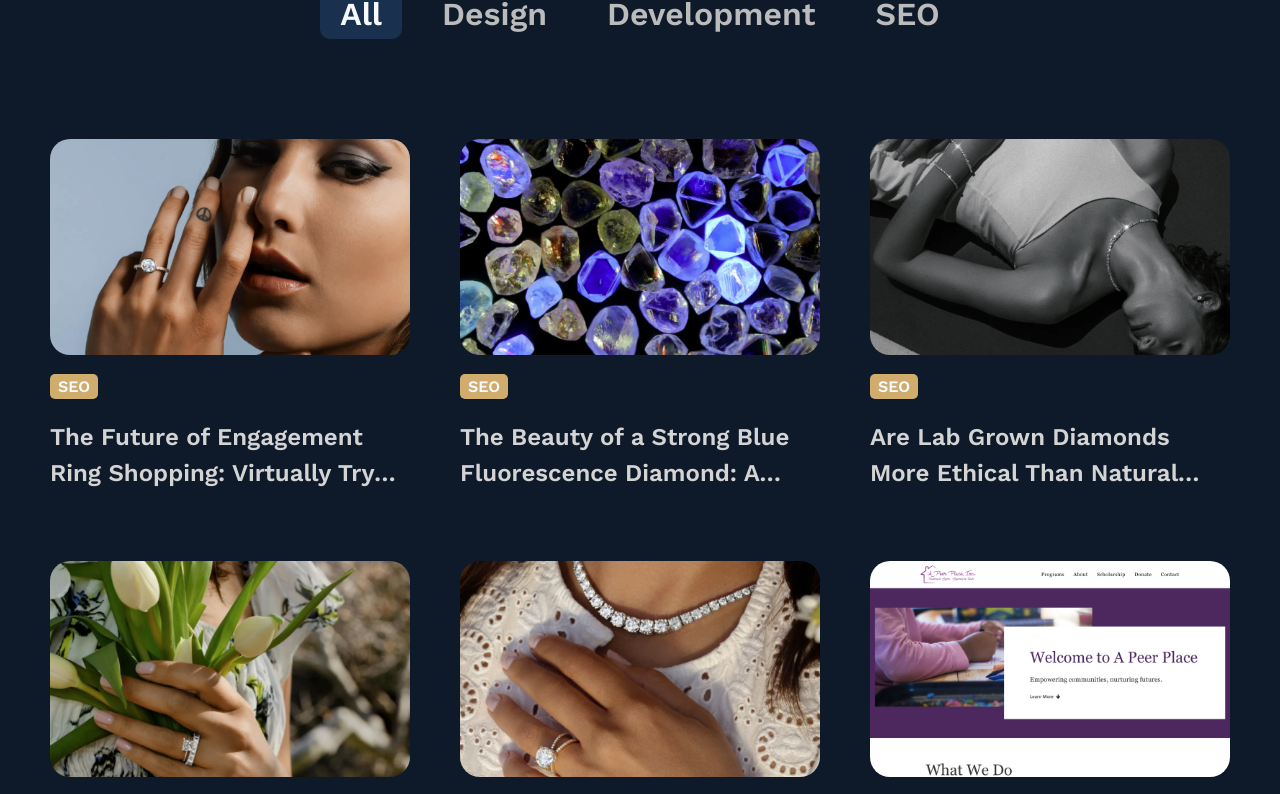
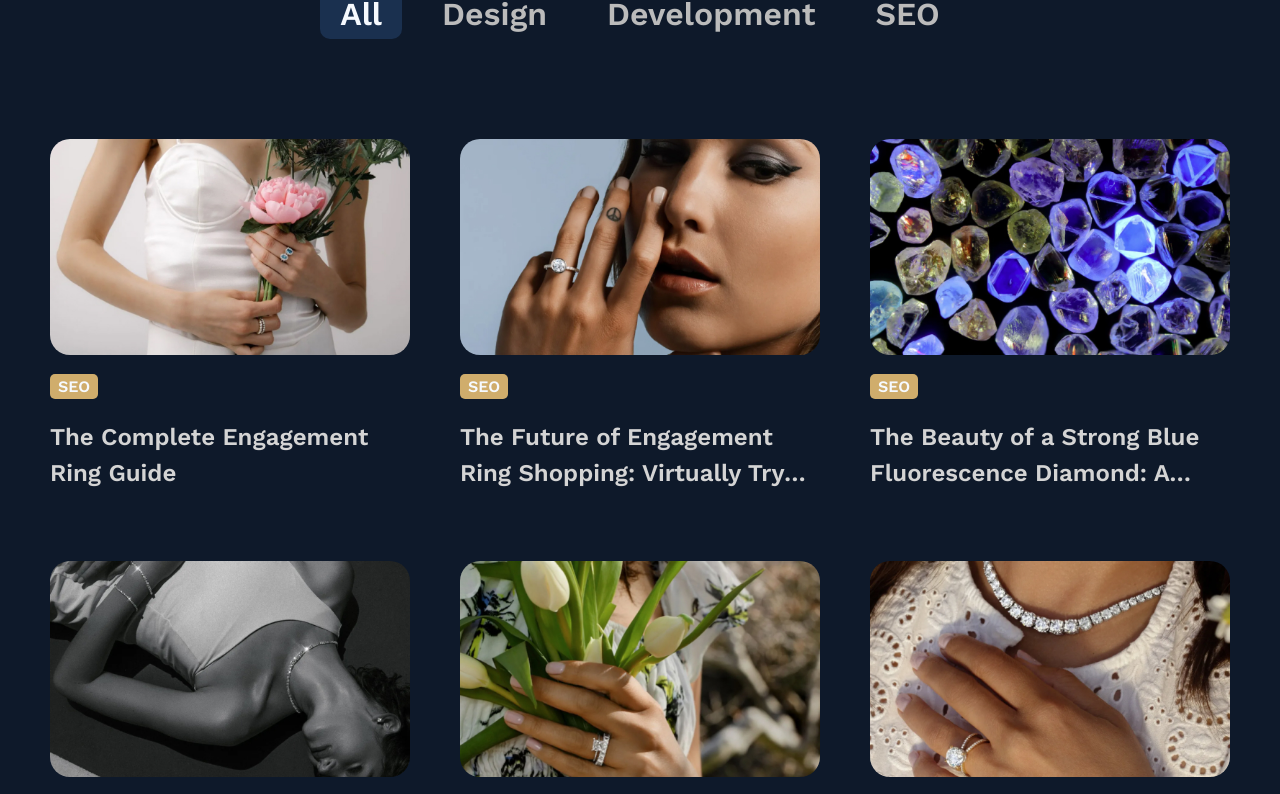
Before and after one commit to Count-MonteCristo/portfolio, a React (Create React App) app: page /portfolio in a window 1280 px wide. Shown: the part 865-1659 px from the top of the page. Built offline with nearby package versions, Linux system fonts and the light colour scheme.

Commit message:
content update

```diff
--- a/src/components/css/heroPortfolio.css
+++ b/src/components/css/heroPortfolio.css
@@ -46,6 +46,7 @@
   text-align: center;
   font-size: 64px;
   font-weight: 500;
+  padding-left: 10px;
 }
 
 .label {
--- a/src/components/projectsData.js
+++ b/src/components/projectsData.js
@@ -36,6 +36,7 @@ import choose from "../assets/project-images/choose.jpg";
 import moreEthical from "../assets/project-images/moreEthical.jpg";
 import blueFluorescence from "../assets/project-images/blueFluorescence.jpg";
 import virtual from "../assets/project-images/virtual.jpg";
+import guide from "../assets/project-images/ring-guide.jpg";
 
 const projectsData = [
   //CO Blog Posts
@@ -239,6 +240,14 @@ const projectsData = [
     completionDate: "2023/09/15",
     link: "https://www.cleanorigin.com/blog/virtually-try-on-rings/",
   },
+  {
+    id: 39,
+    name: "The Complete Engagement Ring Guide",
+    tags: ["SEO"],
+    image: guide,
+    completionDate: "2023/09/19",
+    link: "https://www.cleanorigin.com/blog/engagement-ring-guide/",
+  },
 
   //TP Articles
   {
```
Also changed, not shown: src/assets/project-images/ring-guide.jpg (added).
